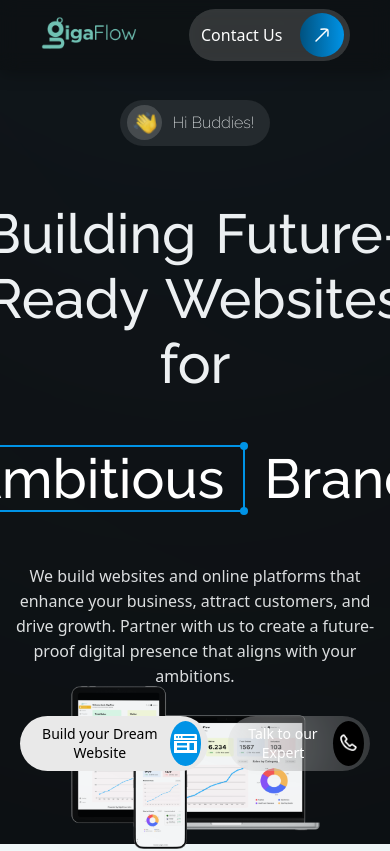
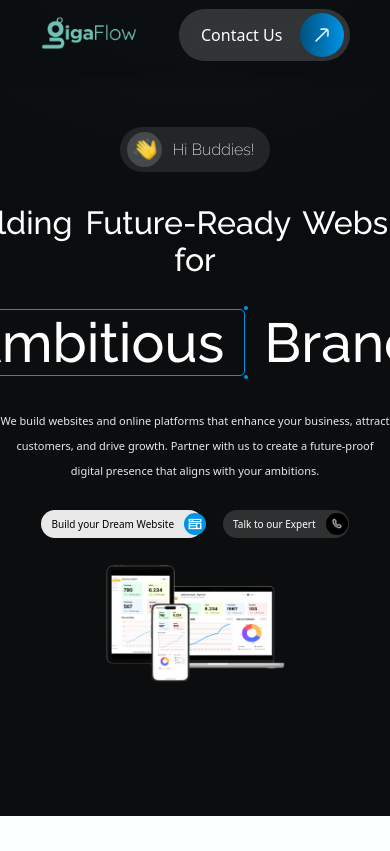
Before and after one commit to wegigaflow/GigaFlow-V2, a React (Create React App) app in the folder gfv2/: page / in a window 390 px wide. Shown: the top 851 px of the page. Built offline with nearby package versions, Linux system fonts and the light colour scheme.

Commit message:
Footer Email icon updated

```diff
--- a/gfv2/src/styles/AbstractBackground.css
+++ b/gfv2/src/styles/AbstractBackground.css
@@ -13,3 +13,45 @@
     transform: translateX(-50%); /* Keeps it centered */
     z-index: 0; /* Stays behind other content */
 }
+
+/* Media Queries */
+
+/* For smaller screens (below 1200px) */
+@media (max-width: 1200px) {
+    .abstract-background {
+        width: 40rem; /* Scale down width */
+        height: 16rem; /* Scale down height */
+        filter: blur(400px); /* Adjust blur */
+        box-shadow: 400px 400px 400px rgba(0, 0, 0, 0.4); /* Adjust shadow */
+    }
+}
+
+/* For tablets and small desktops (below 992px) */
+@media (max-width: 992px) {
+    .abstract-background {
+        width: 30rem; /* Further scale down width */
+        height: 12rem; /* Further scale down height */
+        filter: blur(300px); /* Adjust blur */
+        box-shadow: 300px 300px 300px rgba(0, 0, 0, 0.3); /* Adjust shadow */
+    }
+}
+
+/* For mobile phones (below 768px) */
+@media (max-width: 768px) {
+    .abstract-background {
+        width: 20rem; /* Further scale down width */
+        height: 8rem; /* Further scale down height */
+        filter: blur(200px); /* Adjust blur */
+        box-shadow: 200px 200px 200px rgba(0, 0, 0, 0.2); /* Adjust shadow */
+    }
+}
+
+/* For smaller mobile phones (below 576px) */
+@media (max-width: 576px) {
+    .abstract-background {
+        width: 15rem; /* Further scale down width */
+        height: 6rem; /* Further scale down height */
+        filter: blur(150px); /* Adjust blur */
+        box-shadow: 150px 150px 150px rgba(0, 0, 0, 0.1); /* Adjust shadow */
+    }
+}
--- a/gfv2/src/styles/HeroSection.css
+++ b/gfv2/src/styles/HeroSection.css
@@ -1,12 +1,16 @@
 @import url('https://fonts.googleapis.com/css2?family=Raleway:wght@100..900&display=swap');
 @import 'animate.css';
+
 .hero-section {
     display: flex;
     flex-direction: column;
     align-items: center;
     justify-content: center;
-    padding: 100px 0;
-    background-color: #0b0d0f; /* Match your background color */
+    padding: 15vh 0;
+    width: 100%;
+    overflow-x: hidden;
+    overflow-y: hidden;
+    background-color: #0b0d0f;
     color: white;
 }
 
@@ -20,16 +24,15 @@
     margin-bottom: 10px;
 }
 
-/* Circle container for the hand icon */
 .greeting-icon-circle {
     display: flex;
     justify-content: center;
     align-items: center;
     margin-left: -8px;
-    width: 35px; /* Adjust the size of the circle */
-    height: 35px; /* Adjust the size of the circle */
-    border-radius: 50%; /* Make it a perfect circle */
-    background-color: #d9d9d933; /* Circle background color */
+    width: 35px;
+    height: 35px;
+    border-radius: 50%;
+    background-color: #d9d9d933;
 }
 
 .greeting-hand-icon {
@@ -37,7 +40,6 @@
     height: 24px;
 }
 
-/* Greeting text styling */
 .greeting-text {
     font-family: "Raleway", sans-serif;
     font-size: 16px;
@@ -45,10 +47,9 @@
     color: white;
 }
 
-
 .hero-heading-container {
     margin-top: -10px;
-    text-align: center; /* Center align all headings */
+    text-align: center;
 }
 
 .hero-heading {
@@ -56,7 +57,7 @@
     font-size: 55px;
     word-spacing: 5px;
     font-weight: 500;
-    margin-bottom: 5px; /* Space between the lines */
+    margin-bottom: 5px;
 }
 
 .highlighted-text {
@@ -65,31 +66,28 @@
     font-weight: 500;
     position: relative;
     gap: 20px;
-    display: inline-flex; /* Use flexbox to align "Ambitious" and "Brands" */
-    align-items: center; /* Center align vertically */
+    display: inline-flex;
+    align-items: center;
 }
 
-/* Container for the ambitious text with rectangle */
 .ambitious-container {
-    position: relative; /* Position relative for corner dots and rectangle */
-    padding: 0 20px; /* Adjust padding for visual spacing */
+    position: relative;
+    padding: 0 20px;
 }
 
-/* Rectangle styling */
 .ambitious-container::before {
     content: '';
     position: absolute;
-    top: -1px; /* Adjust top position */
-    left: -1px; /* Adjust left position */
-    right: -1px; /* Adjust right position */
-    bottom: -1px; /* Adjust bottom position */
-    border: 2px solid #0093E6; /* Increase thickness of rectangle border */
-    border-radius: 5px; /* Slightly rounded corners */
-    z-index: 1; /* Place behind the text */
-    background-color: rgba(0, 146, 230, 0); /* Optional: Add a light background for better visibility */
+    top: -1px;
+    left: -1px;
+    right: -1px;
+    bottom: -1px;
+    border: 2px solid #0093E6;
+    border-radius: 5px;
+    z-index: 1;
+    background-color: rgba(0, 146, 230, 0);
 }
 
-/* Ambitious text styling */
 .ambitious-text {
     font-family: 'Raleway', sans-serif;
     font-size: 55px;
@@ -97,33 +95,32 @@
     position: relative;
 }
 
-/* Corner dots styles */
 .corner-dot {
     position: absolute;
-    width: 8px; /* Increased size for visibility */
-    height: 8px; /* Increased size for visibility */
+    width: 8px;
+    height: 8px;
     background: #0093E6;
-    border-radius: 50%; /* Circle */
+    border-radius: 50%;
 }
 
 .top-left {
-    top: -4px; /* Adjust as needed */
-    left: -4px; /* Adjust as needed */
+    top: -4px;
+    left: -4px;
 }
 
 .top-right {
-    top: -4px; /* Adjust as needed */
-    right: -4px; /* Adjust as needed */
+    top: -4px;
+    right: -4px;
 }
 
 .bottom-left {
-    bottom: -4px; /* Adjust as needed */
-    left: -4px; /* Adjust as needed */
+    bottom: -4px;
+    left: -4px;
 }
 
 .bottom-right {
-    bottom: -4px; /* Adjust as needed */
-    right: -4px; /* Adjust as needed */
+    bottom: -4px;
+    right: -4px;
 }
 
 .brands-text {
@@ -132,7 +129,6 @@
     font-weight: 500;
 }
 
-/* Subtext */
 .hero-subtext {
     font-family: 'Noto Sans', sans-serif;
     font-size: 16px;
@@ -140,19 +136,19 @@
     text-align: center;
     max-width: 750px;
     line-height: 25px;
-    margin: 7px 0px; /* Space between subtext and buttons */
+    margin: 7px 0px;
 }
 
 .hero-buttons {
     margin: 20px;
-    display: inline-flex; /* For horizontal alignment */
-    justify-content: center; /* Center the buttons */
-    gap: 20px; /* Space between buttons */
+    display: inline-flex;
+    justify-content: center;
+    gap: 20px;
 }
 
 .button-container-hero {
-    display: flex; /* Flexbox for button alignment */
-    align-items: center; /* Center align items vertically */
+    display: flex;
+    align-items: center;
 }
 
 .button {
@@ -164,9 +160,9 @@
     font-size: 14px;
     font-weight: 100;
     position: relative;
-    border: none; /* Remove default button border */
+    border: none;
     cursor: pointer;
-    transition: background-color 0.3s; /* Add hover transition */
+    transition: background-color 0.3s;
 }
 
 .build-website-button {
@@ -177,7 +173,7 @@
 }
 
 .build-website-button:hover {
-    background-color: rgb(255, 255, 255); /* Slight hover effect */
+    background-color: rgb(255, 255, 255);
 }
 
 .talk-expert-button {
@@ -189,36 +185,36 @@
 }
 
 .talk-expert-button:hover {
-    background-color: rgba(255, 255, 255, 0.192); /* Slight hover effect */
+    background-color: rgba(255, 255, 255, 0.192);
 }
 
 .icon-container-bw {
-    width: 45px; /* Circle size */
-    height: 45px; /* Circle size */
-    background-color: #0093E6; /* Blue background */
-    border-radius: 100%; /* Make it a circle */
+    width: 45px;
+    height: 45px;
+    background-color: #0093E6;
+    border-radius: 100%;
     display: flex;
     justify-content: center;
     align-items: center;
     margin-right: -13px;
-    margin-left: 10px; /* Space between text and icon */
+    margin-left: 10px;
 }
 
 .icon-container-te {
-    width: 45px; /* Circle size */
-    height: 45px; /* Circle size */
-    background-color: #000000; /* Black background */
-    border-radius: 100%; /* Make it a circle */
+    width: 45px;
+    height: 45px;
+    background-color: #000000;
+    border-radius: 100%;
     display: flex;
     justify-content: center;
     align-items: center;
     margin-right: -9px;
-    margin-left: 10px; /* Space between text and icon */
+    margin-left: 10px;
 }
 
 .button-icon {
-    width: 25px; /* Icon size */
-    height: 25px; /* Icon size */
+    width: 25px;
+    height: 25px;
 }
 
 .device-mockup {
@@ -227,3 +223,178 @@
     margin-top: -10rem;
     margin-bottom: -10rem;
 }
+
+/* Media Queries for Responsiveness */
+
+/* Fluid responsiveness for various screen sizes */
+
+/* For extra large screens (desktops and above) */
+@media (max-width: 1200px) {
+    .hero-heading {
+        font-size: 48px; /* Decrease heading size */
+    }
+
+    .highlighted-text {
+        font-size: 48px; /* Decrease highlighted text size */
+    }
+
+    .ambitious-container::before {
+        border-width: 1.5px; /* Adjust rectangle border thickness */
+    }
+
+    .corner-dot {
+        width: 6px;
+        height: 6px;
+    }
+
+    .hero-subtext {
+        font-size: 14px;
+    }
+
+    .button {
+        font-size: 13px;
+        padding: 6px 16px; /* Adjust button padding */
+    }
+
+    .icon-container-bw, .icon-container-te {
+        width: 35px;
+        height: 35px;
+    }
+
+    .button-icon {
+        width: 20px;
+        height: 20px;
+    }
+
+    .device-mockup {
+        max-width: 65%;
+        margin-top: -8rem;
+        margin-bottom: -8rem;
+    }
+}
+
+/* For tablets and small laptops */
+@media (max-width: 992px) {
+    .hero-heading {
+        font-size: 42px;
+    }
+
+    .highlighted-text {
+        font-size: 42px;
+    }
+
+    .ambitious-container::before {
+        border-width: 1.2px;
+    }
+
+    .corner-dot {
+        width: 5px;
+        height: 5px;
+    }
+
+    .hero-subtext {
+        font-size: 13px;
+    }
+
+    .button {
+        font-size: 12px;
+        padding: 5px 14px;
+    }
+
+    .icon-container-bw, .icon-container-te {
+        width: 30px;
+        height: 30px;
+    }
+
+    .button-icon {
+        width: 18px;
+        height: 18px;
+    }
+
+    .device-mockup {
+        max-width: 60%;
+        margin-top: -6rem;
+        margin-bottom: -6rem;
+    }
+}
+
+/* For mobile screens */
+@media (max-width: 768px) {
+    .hero-heading {
+        font-size: 36px;
+    }
+
+    .highlighted-text {
+        font-size: 36px;
+    }
+
+    .ambitious-container::before {
+        border-width: 1px;
+    }
+
+    .corner-dot {
+        width: 4px;
+        height: 4px;
+    }
+
+    .hero-subtext {
+        font-size: 12px;
+    }
+
+    .button {
+        font-size: 11px;
+        padding: 4px 12px;
+    }
+
+    .icon-container-bw, .icon-container-te {
+        width: 25px;
+        height: 25px;
+    }
+
+    .button-icon {
+        width: 16px;
+        height: 16px;
+    }
+
+    .device-mockup {
+        max-width: 55%;
+        margin-top: -4rem;
+        margin-bottom: -4rem;
+    }
+}
+
+/* For small mobile screens */
+@media (max-width: 576px) {
+    .hero-heading {
+        font-size: 32px;
+    }
+
+    .highlighted-text {
+        font-size: 32px;
+    }
+
+    .hero-subtext {
+        font-size: 11px;
+    }
+
+    .button {
+        font-size: 10px;
+        padding: 3px 10px;
+    }
+
+    .icon-container-bw, .icon-container-te {
+        width: 22px;
+        height: 22px;
+    }
+
+    .button-icon {
+        width: 14px;
+        height: 14px;
+    }
+
+    .device-mockup {
+        max-width: 50%;
+        margin-top: -2rem;
+        margin-bottom: -2rem;
+    }
+}
--- a/gfv2/src/styles/Navbar.css
+++ b/gfv2/src/styles/Navbar.css
@@ -81,7 +81,9 @@
     font-weight: lighter;
     margin-inline-end: 4rem;
 }
-
+.nav_contact_gf_span{
+    margin-left: 10px;
+}
 .nav_contact_gf_cont:hover {
     background-color: rgba(255, 255, 255, 0.192);
 }
```
Also changed, not shown: gfv2/src/components/Footer.jsx (+9 -7 lines), gfv2/src/assets/Facebook.png (deleted).
